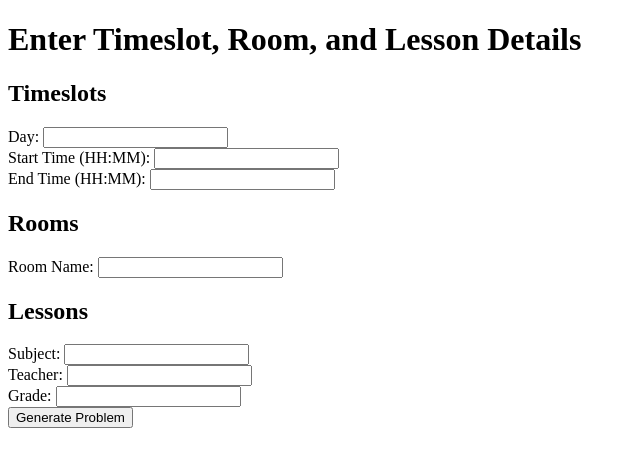
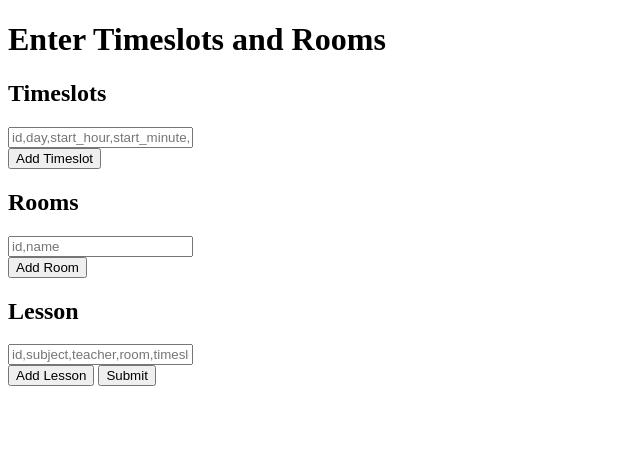
Before and after one commit to Telomelonia/schedule-maker, a Flask app: page / in a window 1280 px wide. Shown: the top 467 px of the page, without its empty margins (0-640 px from the left). Run offline with Flask 3, Linux system fonts and the light colour scheme; parts of the project's set-up code (start-up, migrations or seed data) failed here and were passed over.

Commit message:
input for generate_problem

```diff
--- a/app/routes.py
+++ b/app/routes.py
@@ -1,6 +1,6 @@
-from flask import render_template, request, Blueprint
+from flask import render_template, request, Blueprint, redirect, url_for
 from datetime import time
-from app.scheduler.optaplanner_scheduler import Timeslot, Room, Lesson, TimeTable
+from app.scheduler.optaplanner_scheduler import generate_problem, Timeslot, Room, Lesson
 
 main = Blueprint('main', __name__)
 
@@ -8,33 +8,20 @@ main = Blueprint('main', __name__)
 def index():
     return render_template('index.html')
 
-@main.route('/generate', methods=['POST'])
-def generate():
-    timeslot_day = request.form['timeslot_day']
-    timeslot_start = request.form['timeslot_start']
-    timeslot_end = request.form['timeslot_end']
-    room_name = request.form['room_name']
-    lesson_subject = request.form['lesson_subject']
-    lesson_teacher = request.form['lesson_teacher']
-    lesson_grade = request.form['lesson_grade']
-
-    # Parse timeslot start and end times
-    start_hour, start_minute = map(int, timeslot_start.split(':'))
-    end_hour, end_minute = map(int, timeslot_end.split(':'))
-
-    # Create Timeslot, Room, and Lesson objects
-    timeslot = Timeslot(1, timeslot_day, time(start_hour, start_minute), time(end_hour, end_minute))
-    room = Room(1, room_name)
-    lesson = Lesson(1, lesson_subject, lesson_teacher, lesson_grade)
-
-    # Set Timeslot and Room for the Lesson
-    lesson.set_timeslot(timeslot)
-    lesson.set_room(room)
-
-    # Create lists and TimeTable object
-    timeslot_list = [timeslot]
-    room_list = [room]
-    lesson_list = [lesson]
-    timetable = TimeTable(timeslot_list, room_list, lesson_list)
-
-    return render_template('result.html', timetable=timetable)
+@main.route('/submit', methods=['POST'])
+def submit():
+    timeslot_list = request.form.getlist('timeslot')
+    room_list = request.form.getlist('room')
+    lesson_list = request.form.getlist('lesson')
+    # Convert timeslot_list and room_list to appropriate format
+    timeslot_objects = []
+    for timeslot in timeslot_list:
+        id, day, start_hour, start_minute, end_hour, end_minute = timeslot.split(',')
+        timeslot_objects.append(Timeslot(int(id), day, time(hour=int(start_hour), minute=int(start_minute)), time(hour=int(end_hour), minute=int(end_minute))))
+    room_objects = [Room(int(id), name) for id, name in (room.split(',') for room in room_list)]
+    lesson_objects = []
+    for lesson in lesson_list:
+        id, subject, teacher, student_group = lesson.split(',')
+        lesson_objects.append(Lesson(int(id), subject, teacher, student_group))
+    generate_problem(timeslot_objects, room_objects, lesson_objects)
+    return redirect(url_for('index'))
--- a/app/templates/index.html
+++ b/app/templates/index.html
@@ -1,33 +1,54 @@
 <!DOCTYPE html>
-<html lang="en">
+<html>
 <head>
-    <meta charset="UTF-8">
-    <title>Generate Problem</title>
+    <title>Data Entry</title>
 </head>
 <body>
-    <h1>Enter Timeslot, Room, and Lesson Details</h1>
-    <form action="/generate" method="post">
+    <h1>Enter Timeslots and Rooms</h1>
+    <form action="{{ url_for('submit') }}" method="post">
         <h2>Timeslots</h2>
-        <label for="timeslot_day">Day:</label>
-        <input type="text" id="timeslot_day" name="timeslot_day"><br>
-        <label for="timeslot_start">Start Time (HH:MM):</label>
-        <input type="text" id="timeslot_start" name="timeslot_start"><br>
-        <label for="timeslot_end">End Time (HH:MM):</label>
-        <input type="text" id="timeslot_end" name="timeslot_end"><br>
+        <div id="timeslots">
+            <div>
+                <input type="text" name="timeslot" placeholder="id,day,start_hour,start_minute,end_hour,end_minute">
+            </div>
+        </div>
+        <button type="button" onclick="addTimeslot()">Add Timeslot</button>
 
         <h2>Rooms</h2>
-        <label for="room_name">Room Name:</label>
-        <input type="text" id="room_name" name="room_name"><br>
+        <div id="rooms">
+            <div>
+                <input type="text" name="room" placeholder="id,name">
+            </div>
+        </div>
+        <button type="button" onclick="addRoom()">Add Room</button>
 
-        <h2>Lessons</h2>
-        <label for="lesson_subject">Subject:</label>
-        <input type="text" id="lesson_subject" name="lesson_subject"><br>
-        <label for="lesson_teacher">Teacher:</label>
-        <input type="text" id="lesson_teacher" name="lesson_teacher"><br>
-        <label for="lesson_grade">Grade:</label>
-        <input type="text" id="lesson_grade" name="lesson_grade"><br>
+        <h2>Lesson</h2>
+        <div id="lessons">
+            <div>
+                <input type="text" name="lesson" placeholder="id,subject,teacher,room,timeslot">
+            </div>
+        </div>
+        <button type="button" onclick="addLesson()">Add Lesson</button>
+        <input type="submit" value="Submit">
+    </form>
 
-        <button type="submit">Generate Problem</button>
-    </form>
+    <script>
+        function addTimeslot() {
+            var div = document.createElement('div');
+            div.innerHTML = '<input type="text" name="timeslot" placeholder="id,day,start_hour,start_minute,end_hour,end_minute">';
+            document.getElementById('timeslots').appendChild(div);
+        }
+
+        function addRoom() {
+            var div = document.createElement('div');
+            div.innerHTML = '<input type="text" name="room" placeholder="id,name">';
+            document.getElementById('rooms').appendChild(div);
+        }
+        function addLesson() {
+            var div = document.createElement('div');
+            div.innerHTML = '<input type="text" name="lesson" placeholder="id,subject,teacher,room,timeslot">';
+            document.getElementById('lessons').appendChild(div);
+        }
+    </script>
 </body>
 </html>
```
Also changed, not shown: app/scheduler/optaplanner_scheduler.py (+43 -40 lines), 1 other file.
